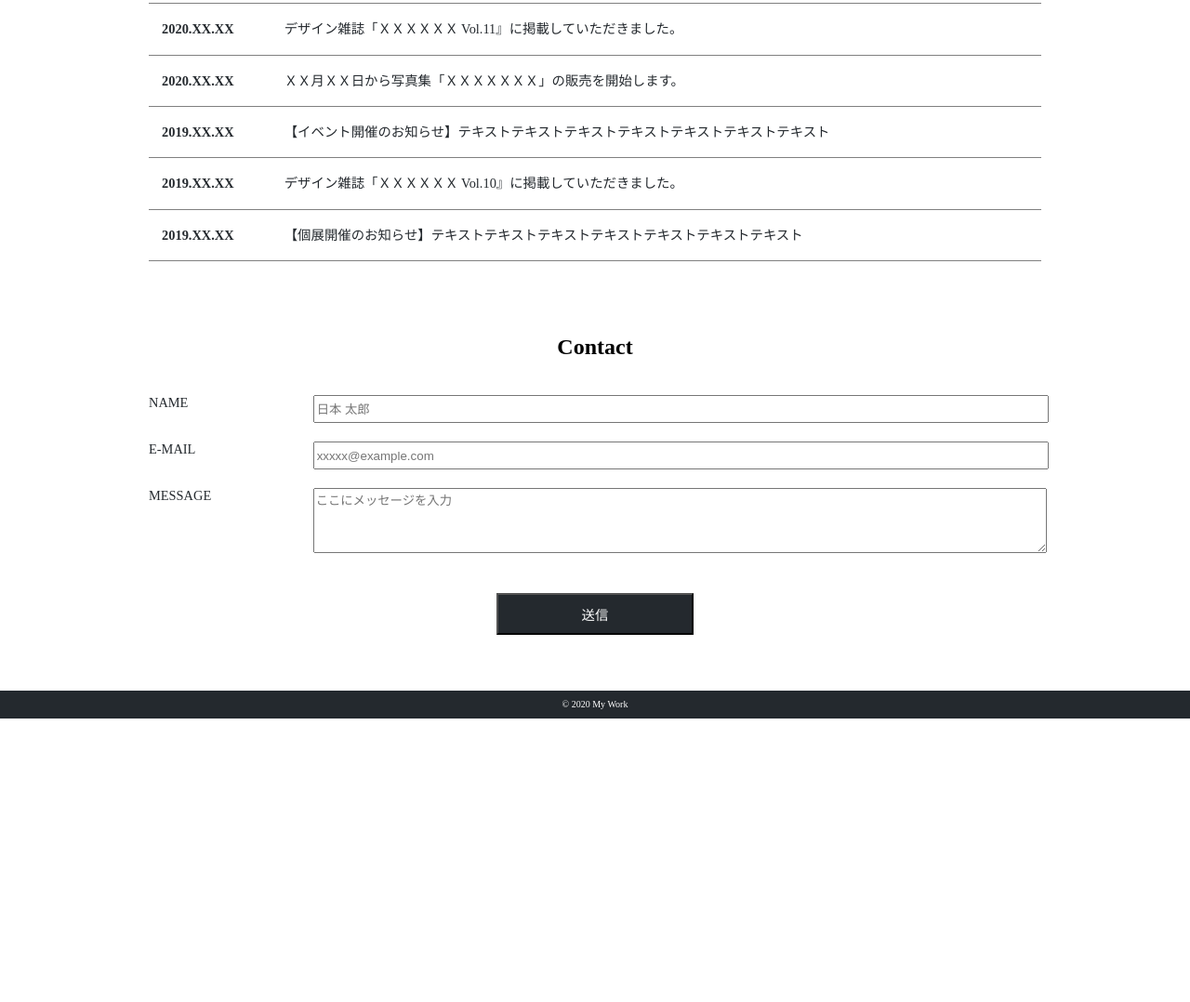
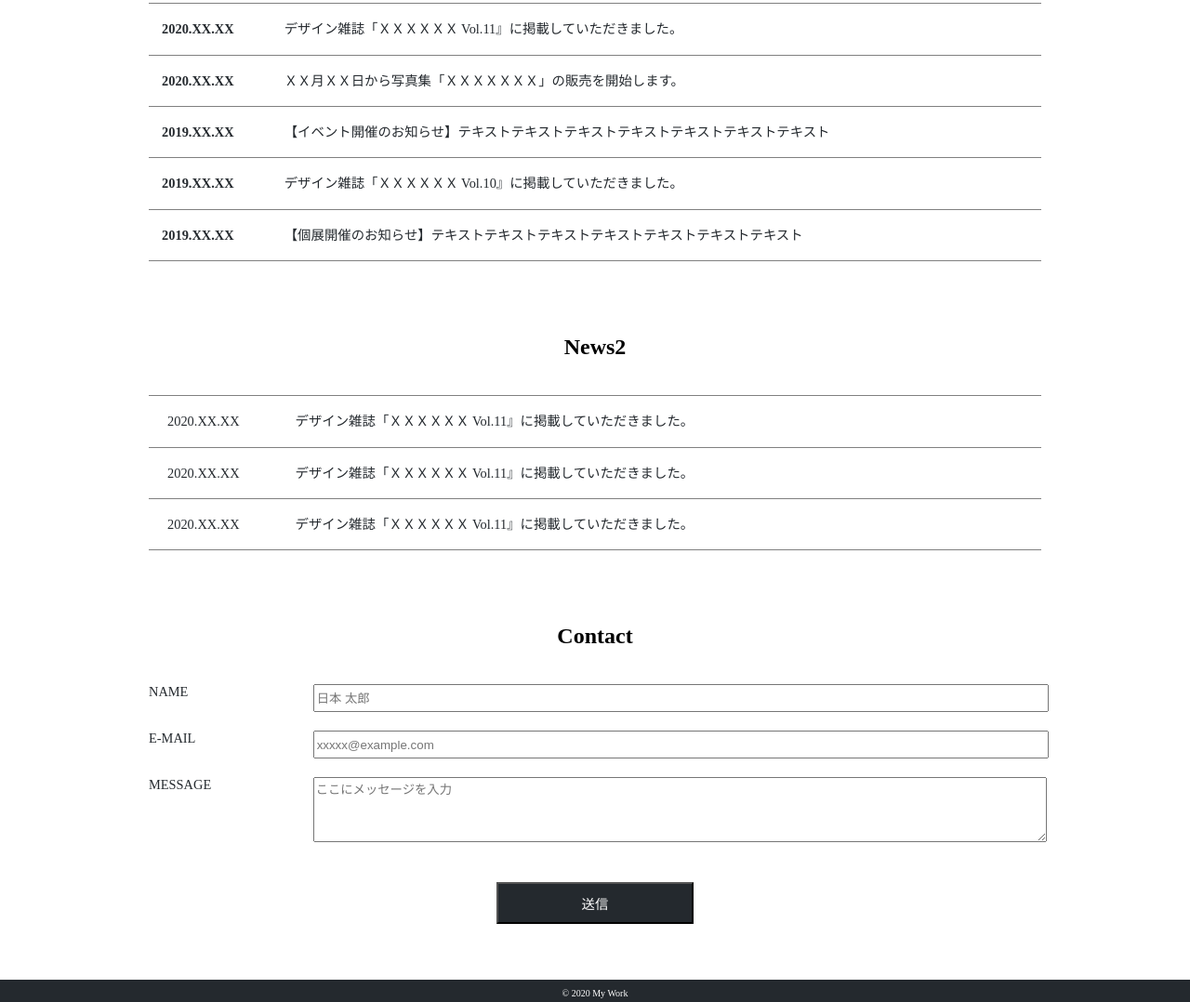
Before and after one commit to unico-9247/coding-practice, a plain HTML site: page My Work/index.html in a window 1280 px wide. Shown: the part 1541-2619 px from the top of the page at 93% size. Before the commit the page ends 2314 px from the top, so only its background shows below. Drawn offline with Linux system fonts and the light colour scheme.

Commit message:
html, css修正（News2のセクションを追加）

```diff
--- a/My Work/css/style.css
+++ b/My Work/css/style.css
@@ -132,6 +132,31 @@ h1 img {
   border-top: 1px solid #808080;
 }
 
+/* News2のセクションの装飾 */
+.news-list {
+  width: 100%;
+}
+
+.news-item a {
+  display: flex;
+  text-decoration: none;
+}
+
+.news-item {
+  padding-top: 20px;
+  padding-bottom: 20px;
+  border-bottom: 1px solid #808080;
+}
+
+.news-item:first-child {
+  border-top: 1px solid #808080;
+}
+
+.news-date {
+  padding-left: 20px;
+  padding-right: 60px;
+}
+
 /* Contact */
 .contact__flex {
   display: flex;
@@ -223,6 +248,16 @@ h1 img {
     text-align: left;
   }
 
+  /* News2のセクションの装飾 */
+  .news-item a {
+    flex-direction: column;
+  }
+
+  .news-date {
+    padding: 0;
+    margin-bottom: 5px;
+  }
+
   /* Contact */
   .contact__flex {
     flex-direction: column;
--- a/My Work/index.html
+++ b/My Work/index.html
@@ -86,6 +86,32 @@
     </table>
   </section>
 
+  <!-- News2 -->
+  <section id="news2">
+    <h2 class="section-title">News2</h2>
+    <ul class="news-list">
+      <li class="news-item">
+        <a href="#">
+          <p class="news-date">2020.XX.XX</p>
+          <p class="news-title">デザイン雑誌「ＸＸＸＸＸＸ Vol.11』に掲載していただきました。</p>
+        </a>
+      </li>
+      <li class="news-item">
+        <a href="#">
+          <p class="news-date">2020.XX.XX</p>
+          <p class="news-title">デザイン雑誌「ＸＸＸＸＸＸ Vol.11』に掲載していただきました。</p>
+        </a>
+      </li>
+      <li class="news-item">
+        <a href="#">
+          <p class="news-date">2020.XX.XX</p>
+          <p class="news-title">デザイン雑誌「ＸＸＸＸＸＸ Vol.11』に掲載していただきました。</p>
+        </a>
+      </li>
+    </ul>
+  </section>
+
+
   <!-- Contact -->
   <section id="contact">
     <h2 class="section-title">Contact</h2>
```
